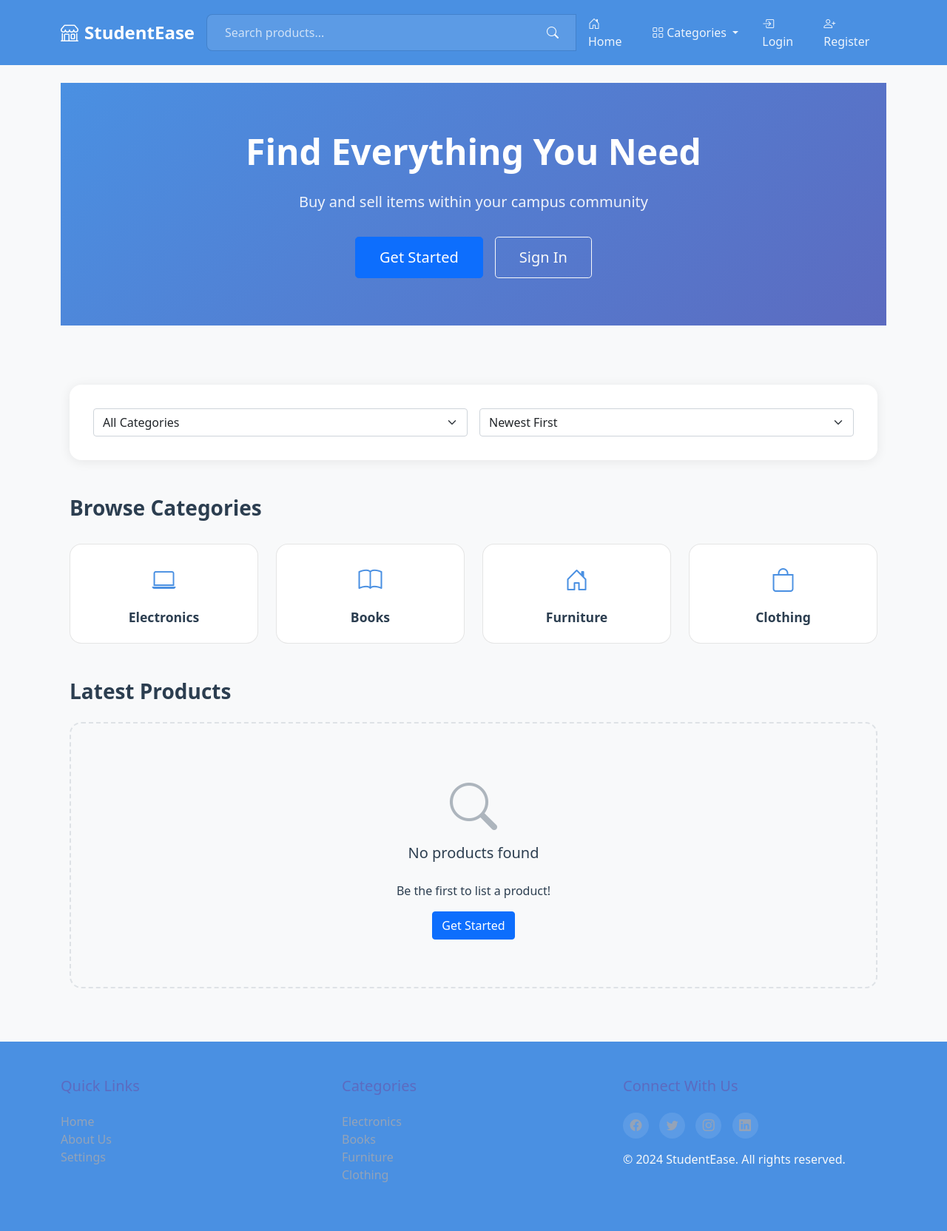
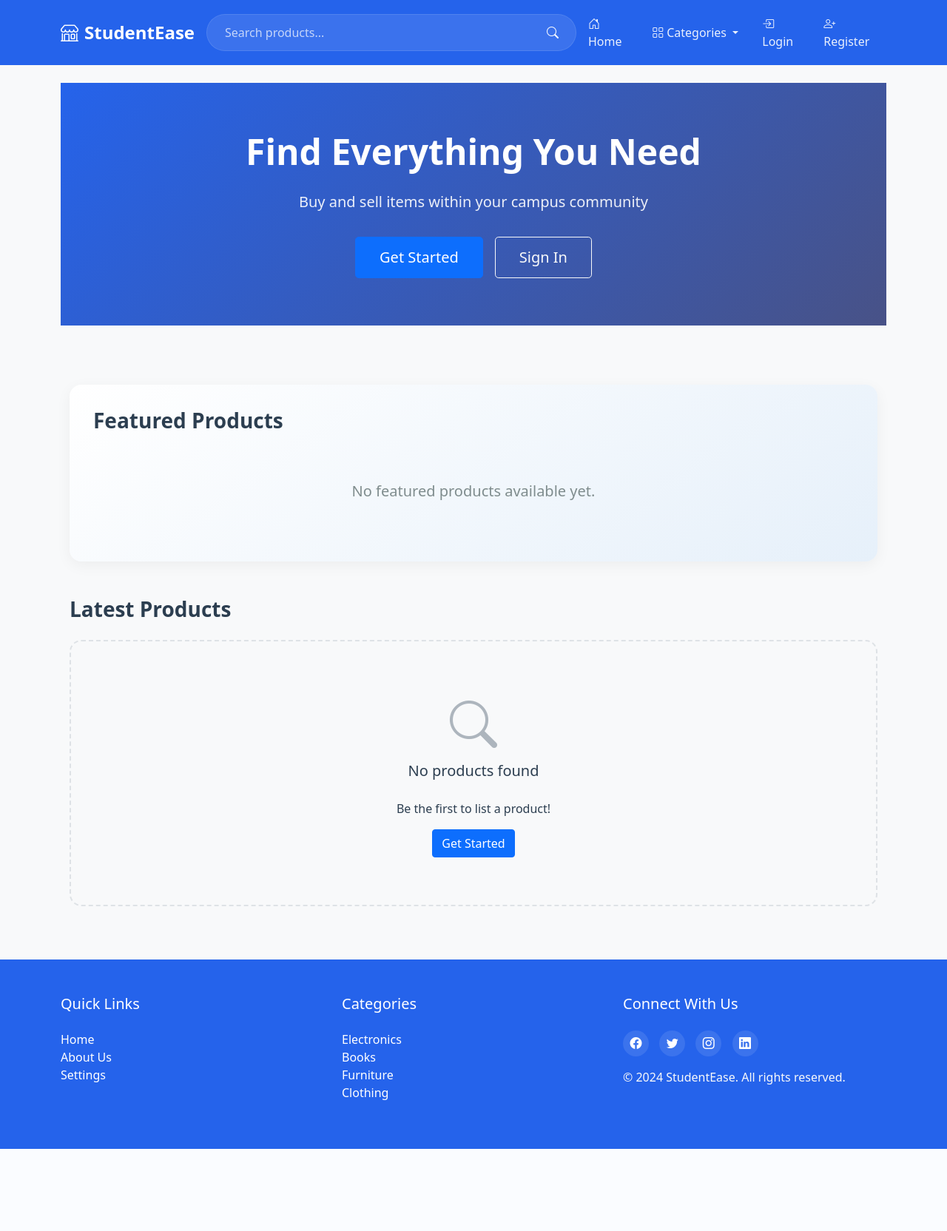
Before and after one commit to Jitesh52142/Studentease_app, a Flask app: page /home in a window 1280 px wide. Shown: the whole page at 74% size. After the commit the page ends 1553 px from the top, so only its background shows below. Run offline with Flask 2, Linux system fonts and the light colour scheme; tables that the repository leaves empty hold one stand-in row (values such as "Sample post").

Commit message:
templates update

```diff
--- a/app.py
+++ b/app.py
@@ -154,7 +154,6 @@
 def load_user(user_id):
     return User.query.get(int(user_id))
 
-# Routes
 @app.route('/')
 @app.route('/home')
 def home():
@@ -201,7 +200,14 @@
     # Paginate results
     products = query.paginate(page=page, per_page=12)
 
-    return render_template('home.html', products=products)
+    # Remove 'page' from args to avoid conflict in template
+    args = request.args.to_dict()
+    args.pop('page', None)
+
+    # Pass the args without 'page' and the products to the template
+    return render_template('home.html', products=products, request_args=args)
+
+
 
 @app.route('/register', methods=['GET', 'POST'])
 def register():
--- a/templates/base.html
+++ b/templates/base.html
@@ -171,18 +171,18 @@
 
         .footer {
             background: var(--primary-color);
-            color: var(--text-light);
+            color: white;
             padding: 3rem 0;
             margin-top: 4rem;
         }
 
         .footer h5 {
-            color: var(--secondary-color);
+            color: white;
             margin-bottom: 1.5rem;
         }
 
         .footer a {
-            color: var(--text-light);
+            color: white;
             text-decoration: none;
             transition: all 0.3s ease;
         }
--- a/templates/home.html
+++ b/templates/home.html
@@ -22,65 +22,36 @@
 </div>
 
 <div class="container py-5">
-    <!-- Search and Filter Section -->
-    <div class="search-section mb-5">
-        <div class="row g-3">
-            <div class="col-12">
-                <div class="d-flex gap-3">
-                    <select class="form-select" name="category" id="categoryFilter">
-                        <option value="">All Categories</option>
-                        <option value="electronics">Electronics</option>
-                        <option value="books">Books</option>
-                        <option value="furniture">Furniture</option>
-                        <option value="clothing">Clothing</option>
-                        <option value="other">Other</option>
-                    </select>
-                    <select class="form-select" name="sort" id="sortFilter">
-                        <option value="newest">Newest First</option>
-                        <option value="price_low">Price: Low to High</option>
-                        <option value="price_high">Price: High to Low</option>
-                    </select>
+    <!-- Featured Products Section -->
+    <section class="featured-products mb-5">
+        <h2 class="section-title">Featured Products</h2>
+        <div class="featured-products-scroll">
+            {% if products.items %}
+            <div class="featured-products-list">
+                {% for product in products.items[:5] %} <!-- Limiting to 5 featured products -->
+                <div class="featured-product-card">
+                    <div class="featured-product-image">
+                        <img src="{{ url_for('static', filename='product_images/' + product.image_file) }}"
+                             alt="{{ product.title }}"
+                             onerror="this.src='{{ url_for('static', filename='product_images/default.jpg') }}'">
+                        {% if product.status == 'sold' %}
+                        <div class="sold-badge">Sold</div>
+                        {% endif %}
+                    </div>
+                    <div class="featured-product-info">
+                        <h5 class="featured-product-title">{{ product.title }}</h5>
+                        <span class="featured-product-price">₹{{ product.price }}</span>
+                        <a href="{{ url_for('product', product_id=product.id) }}"
+                           class="btn btn-sm btn-outline-primary mt-2">View Details</a>
+                    </div>
                 </div>
+                {% endfor %}
             </div>
-        </div>
-    </div>
-
-    <!-- Featured Categories -->
-    <section class="featured-categories mb-5">
-        <h2 class="section-title">Browse Categories</h2>
-        <div class="row row-cols-2 row-cols-md-3 row-cols-lg-4 g-4">
-            <div class="col">
-                <a href="{% if current_user.is_authenticated %}{{ url_for('home', category='electronics') }}{% else %}{{ url_for('register', next=url_for('home', category='electronics')) }}{% endif %}" class="category-card">
-                    <div class="category-icon">
-                        <i class="bi bi-laptop"></i>
-                    </div>
-                    <h3 class="category-name">Electronics</h3>
-                </a>
+            {% else %}
+            <div class="empty-featured">
+                <p class="lead">No featured products available yet.</p>
             </div>
-            <div class="col">
-                <a href="{% if current_user.is_authenticated %}{{ url_for('home', category='books') }}{% else %}{{ url_for('register', next=url_for('home', category='books')) }}{% endif %}" class="category-card">
-                    <div class="category-icon">
-                        <i class="bi bi-book"></i>
-                    </div>
-                    <h3 class="category-name">Books</h3>
-                </a>
-            </div>
-            <div class="col">
-                <a href="{% if current_user.is_authenticated %}{{ url_for('home', category='furniture') }}{% else %}{{ url_for('register', next=url_for('home', category='furniture')) }}{% endif %}" class="category-card">
-                    <div class="category-icon">
-                        <i class="bi bi-house-door"></i>
-                    </div>
-                    <h3 class="category-name">Furniture</h3>
-                </a>
-            </div>
-            <div class="col">
-                <a href="{% if current_user.is_authenticated %}{{ url_for('home', category='clothing') }}{% else %}{{ url_for('register', next=url_for('home', category='clothing')) }}{% endif %}" class="category-card">
-                    <div class="category-icon">
-                        <i class="bi bi-bag"></i>
-                    </div>
-                    <h3 class="category-name">Clothing</h3>
-                </a>
-            </div>
+            {% endif %}
         </div>
     </section>
 
@@ -146,14 +117,14 @@
             <ul class="pagination justify-content-center">
                 {% if products.has_prev %}
                 <li class="page-item">
-                    <a class="page-link" href="{{ url_for('home', page=products.prev_num, **request.args) }}">Previous</a>
+                    <a class="page-link" href="{{ url_for('home', page=products.prev_num, **request_args) }}">Previous</a>
                 </li>
                 {% endif %}
 
                 {% for page_num in products.iter_pages(left_edge=2, left_current=2, right_current=2, right_edge=2) %}
                     {% if page_num %}
                         <li class="page-item {% if page_num == products.page %}active{% endif %}">
-                            <a class="page-link" href="{{ url_for('home', page=page_num, **request.args) }}">{{ page_num }}</a>
+                            <a class="page-link" href="{{ url_for('home', page=page_num, **request_args) }}">{{ page_num }}</a>
                         </li>
                     {% else %}
                         <li class="page-item disabled">
@@ -164,7 +135,7 @@
 
                 {% if products.has_next %}
                 <li class="page-item">
-                    <a class="page-link" href="{{ url_for('home', page=products.next_num, **request.args) }}">Next</a>
+                    <a class="page-link" href="{{ url_for('home', page=products.next_num, **request_args) }}">Next</a>
                 </li>
                 {% endif %}
             </ul>
@@ -196,8 +167,8 @@
 {% block extra_css %}
 <style>
 :root {
-    --primary-color: #4a90e2;
-    --secondary-color: #5c6bc0;
+    --primary-color: #2563eb;
+    --secondary-color:rgb(72, 82, 135);
     --text-dark: #2c3e50;
     --text-muted: #7f8c8d;
     --background-light: #f8f9fa;
@@ -235,54 +206,95 @@
     font-weight: 500;
 }
 
-/* Search Section */
-.search-section {
-    background: white;
+/* Featured Products Section */
+.featured-products {
+    background: linear-gradient(145deg, #ffffff, #e6f0fa);
     padding: 2rem;
     border-radius: 1rem;
-    box-shadow: 0 2px 15px rgba(0,0,0,0.08);
+    box-shadow: 0 5px 20px rgba(0, 0, 0, 0.05);
 }
 
-.search-form .form-control {
-    border-radius: 0.5rem 0 0 0.5rem;
-    border: 1px solid rgba(0,0,0,0.1);
-    padding: 0.75rem 1.5rem;
+.featured-products-scroll {
+    overflow-x: auto;
+    -webkit-overflow-scrolling: touch;
+    scrollbar-width: thin;
+    scrollbar-color: var(--primary-color) var(--background-light);
 }
 
-.search-form .btn {
-    border-radius: 0 0.5rem 0.5rem 0;
-    padding: 0.75rem 1.5rem;
+.featured-products-scroll::-webkit-scrollbar {
+    height: 8px;
 }
 
-/* Featured Categories */
-.category-card {
-    display: block;
-    text-decoration: none;
-    background: white;
-    padding: 1.5rem;
-    border-radius: 1rem;
-    text-align: center;
-    transition: all 0.3s ease;
-    border: 1px solid rgba(0,0,0,0.1);
-    height: 100%;
+.featured-products-scroll::-webkit-scrollbar-thumb {
+    background: var(--primary-color);
+    border-radius: 4px;
 }
 
-.category-card:hover {
-    transform: translateY(-5px);
-    box-shadow: 0 5px 15px rgba(0,0,0,0.1);
+.featured-products-scroll::-webkit-scrollbar-track {
+    background: var(--background-light);
 }
 
-.category-icon {
-    font-size: 2rem;
-    color: var(--primary-color);
-    margin-bottom: 1rem;
+.featured-products-list {
+    display: flex;
+    gap: 1.5rem;
+    padding-bottom: 1rem;
+    min-width: max-content;
 }
 
-.category-name {
-    color: var(--text-dark);
+.featured-product-card {
+    background: white;
+    border-radius: 1rem;
+    overflow: hidden;
+    width: 220px;
+    flex-shrink: 0;
+    box-shadow: 0 3px 15px rgba(0, 0, 0, 0.08);
+    transition: transform 0.3s ease;
+}
+
+.featured-product-card:hover {
+    transform: scale(1.05);
+}
+
+.featured-product-image {
+    position: relative;
+    width: 100%;
+    height: 150px;
+    background-color: var(--background-light);
+}
+
+.featured-product-image img {
+    width: 100%;
+    height: 100%;
+    object-fit: cover;
+}
+
+.featured-product-info {
+    padding: 1rem;
+    text-align: center;
+}
+
+.featured-product-title {
     font-size: 1.1rem;
     font-weight: 600;
-    margin-bottom: 0;
+    color: var(--text-dark);
+    margin-bottom: 0.5rem;
+    white-space: nowrap;
+    overflow: hidden;
+    text-overflow: ellipsis;
+}
+
+.featured-product-price {
+    display: block;
+    font-size: 1rem;
+    font-weight: 700;
+    color: var(--primary-color);
+    margin-bottom: 0.5rem;
+}
+
+.empty-featured {
+    text-align: center;
+    padding: 2rem;
+    color: var(--text-muted);
 }
 
 /* Section Titles */
@@ -420,38 +432,17 @@
         font-size: 2.5rem;
     }
 
-    .search-section .row {
-        text-align: center;
+    .featured-product-card {
+        width: 180px;
     }
 
-    .search-form {
-        margin-bottom: 1rem;
+    .featured-product-image {
+        height: 120px;
     }
 }
 </style>
 {% endblock %}
 
 {% block scripts %}
-<script>
-document.addEventListener('DOMContentLoaded', function() {
-    const categoryFilter = document.getElementById('categoryFilter');
-    const sortFilter = document.getElementById('sortFilter');
-
-    function updateFilters() {
-        const searchParams = new URLSearchParams(window.location.search);
-        if (categoryFilter.value) searchParams.set('category', categoryFilter.value);
-        else searchParams.delete('category');
-        if (sortFilter.value) searchParams.set('sort', sortFilter.value);
-        else searchParams.delete('sort');
-        {% if current_user.is_authenticated %}
-        window.location.search = searchParams.toString();
-        {% else %}
-        window.location.href = "{{ url_for('register', next=url_for('home')) }}?" + searchParams.toString();
-        {% endif %}
-    }
-
-    categoryFilter.addEventListener('change', updateFilters);
-    sortFilter.addEventListener('change', updateFilters);
-});
-</script>
+<!-- No scripts needed since filter logic is removed -->
 {% endblock %}
--- a/templates/product.html
+++ b/templates/product.html
@@ -38,7 +38,7 @@
         <!-- Product Info -->
         <div class="col-md-6">
             <h1 class="mb-3">{{ product.name }}</h1>
-            <p class="lead mb-4">${{ "%.2f"|format(product.price) }}</p>
+            <p class="lead mb-4">₹{{ "%.2f"|format(product.price) }}</p>
 
             <div class="mb-4">
                 <h5>Description</h5>
```
Also changed, not shown: static/payment_proofs/payment_proof_13_2_20250503_130502_Screenshot_2.png (added).
